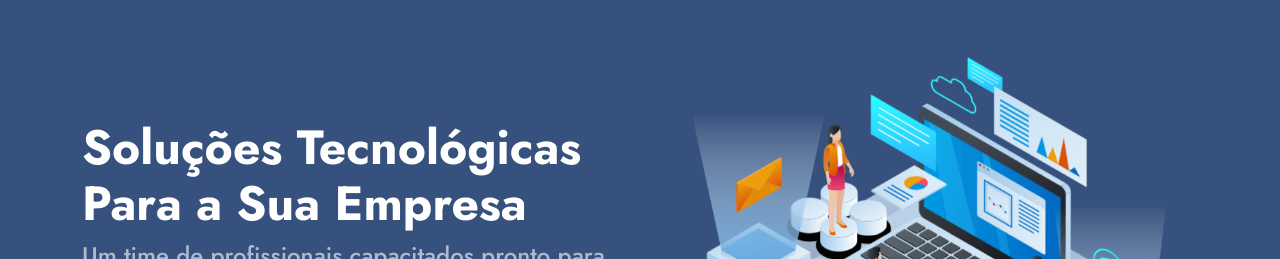
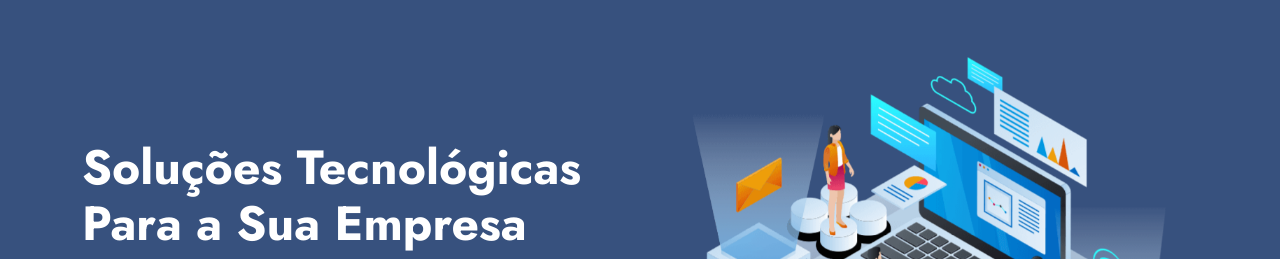
Before and after one commit to rafaelmings/mogismartech, a plain HTML site: page index.html in a window 1280 px wide. Shown: the part 78-337 px from the top of the page. Drawn offline with nearby package versions, Linux system fonts and the light colour scheme.

Commit message:
margin top add para resolução 125%

```diff
--- a/index.html
+++ b/index.html
@@ -66,7 +66,7 @@
     <div class="container">
       <div class="row">
         <div class="col-lg-6 d-flex flex-column justify-content-center pt-4 pt-lg-0 order-2 order-lg-1" data-aos="fade-up" data-aos-delay="200">
-          <h1>Soluções Tecnológicas Para a Sua Empresa</h1>
+          <h1 style="margin-top: 40px;">Soluções Tecnológicas Para a Sua Empresa</h1>
           <h2>Um time de profissionais capacitados pronto para atender as necessidades da sua empresa</h2>
           <div class="d-flex justify-content-center justify-content-lg-start">
             <a href="#about" class="btn-get-started scrollto" style="margin-bottom: 60px;">Saiba Mais</a>
```
